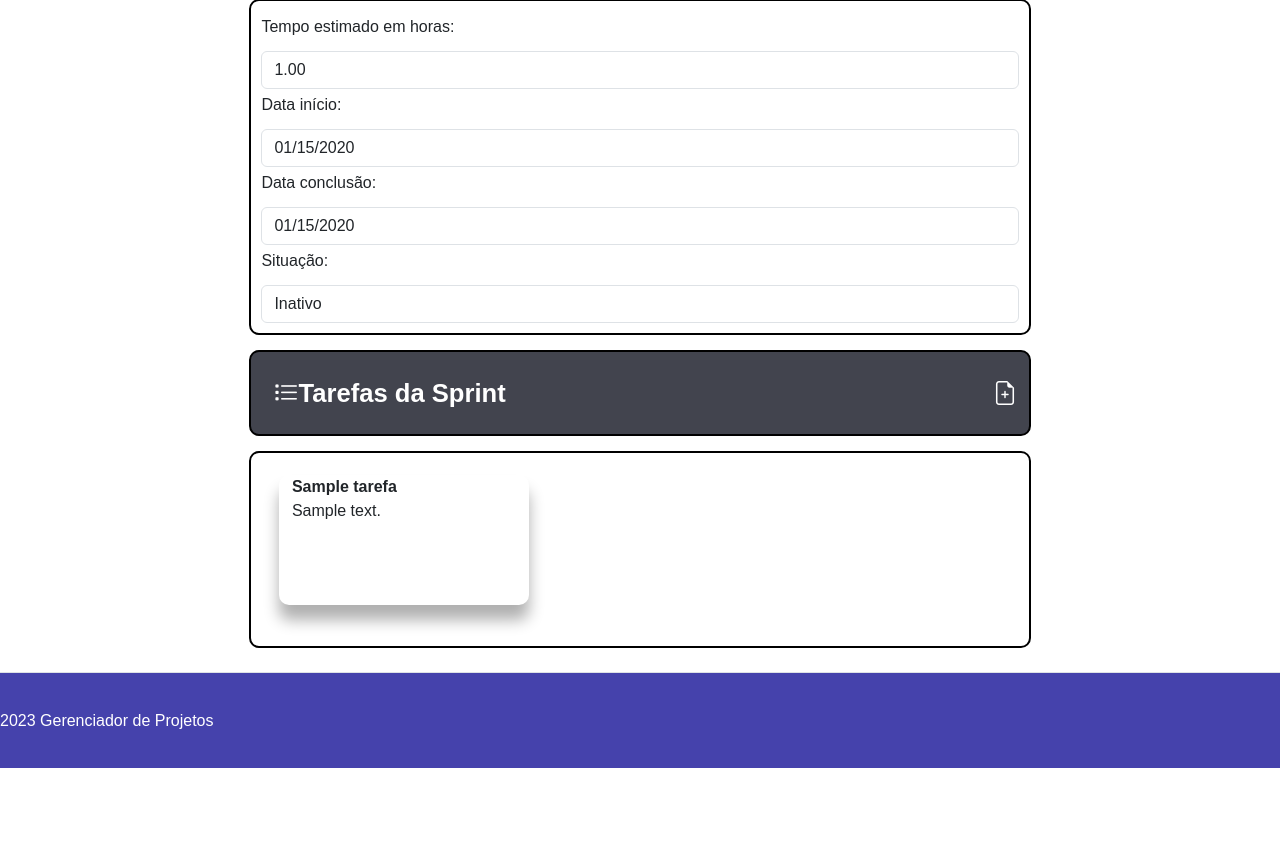
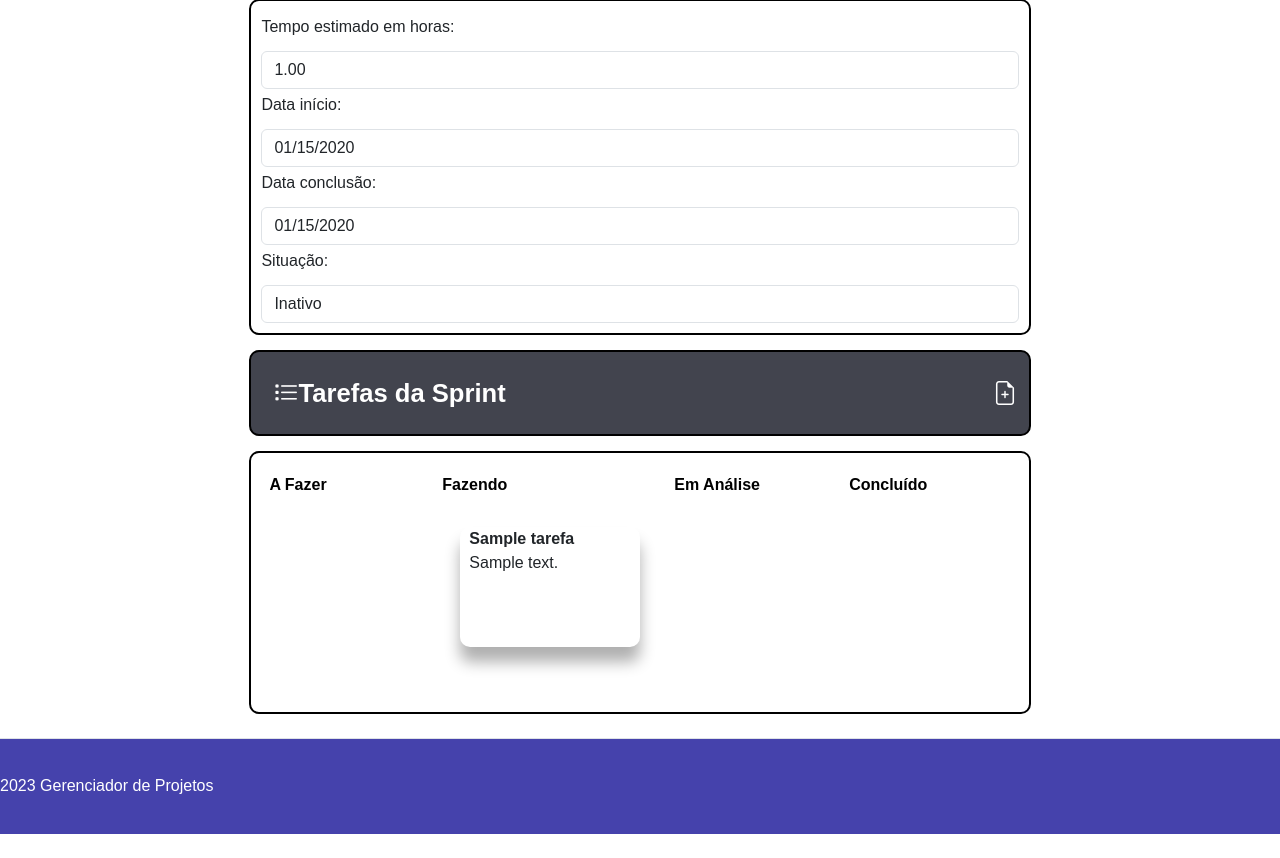
Before and after one commit to Douglaxz/gerenciadorprojetos, a Flask app: page /visualizarSprint/1 in a window 1280 px wide. Shown: the part 173-1031 px from the top of the page. Before the commit the page ends 941 px from the top, so only its background shows below. Run offline with Flask 3, Linux system fonts and the light colour scheme; the visitor is signed in with stand-in values (Sample User, id 1); tables that the repository leaves empty hold one stand-in row (values such as "Sample post"); parts of the project's set-up code (start-up, migrations or seed data) failed here and were passed over; some libraries are stand-ins or nearby versions.

Commit message:
finalizando

```diff
--- a/helpers.py
+++ b/helpers.py
@@ -175,7 +175,7 @@ class frm_editar_tarefa(FlaskForm):
     datacriacao_tarefa = DateField('Data início:')
     dataconclusao_tarefa = DateField('Data conclusão:')
     obs_tarefa = TextAreaField('Observações:', [validators.DataRequired(), validators.Length(min=1, max=500)], render_kw={"placeholder": "digite o descritivo"})
-    status_tarefa = SelectField('Situação:', coerce=int, choices=[(0, 'Ativo'),(1, 'Inativo')])
+    status_tarefa = SelectField('Situação:', coerce=int, choices=[(0, 'A Fazer'),(1, 'Fazendo'),(2, 'Em análise'),(3, 'Concluído')])
     estimativa_tarefa = DecimalField('Tempo estimado em horas:')
     prioridade_tarefa = SelectField('Prioridade:', coerce=int, choices=[(0, 'Alta'),(1, 'Média'),(2, 'Baixa')])
     cod_usuario = SelectField('Responsável:', coerce=int, choices=[(g.cod_user, g.name_user) for g in tb_user.query.all()])
@@ -192,7 +192,7 @@ class frm_visualizar_tarefa(FlaskForm):
     datacriacao_tarefa = DateField('Data início:', render_kw={'readonly': True})
     dataconclusao_tarefa = DateField('Data conclusão:', render_kw={'readonly': True})
     obs_tarefa = TextAreaField('Observações:', [validators.DataRequired(), validators.Length(min=1, max=50)], render_kw={'readonly': True})
-    status_tarefa = SelectField('Situação:', coerce=int, choices=[(0, 'Ativo'),(1, 'Inativo')], render_kw={'readonly': True})
+    status_tarefa = SelectField('Situação:', coerce=int, choices=[(0, 'A Fazer'),(1, 'Fazendo'),(2, 'Em análise'),(3, 'Concluído')], render_kw={'readonly': True})
     estimativa_tarefa = DecimalField('Tempo estimado em horas:', render_kw={'readonly': True})
     prioridade_tarefa = SelectField('Prioridade:', coerce=int, choices=[(0, 'Alta'),(1, 'Média'),(2, 'Baixa')])
     cod_usuario = SelectField('Responsável:', coerce=int, choices=[(g.cod_user, g.name_user) for g in tb_user.query.all()], render_kw={'readonly': True})
@@ -205,7 +205,7 @@ class frm_visualizar_tarefa(FlaskForm):
 #---------------------------------------------------------------------------------------------------------------------------------
 #FORMUÁRIO: sprint
 #TIPO: edição
-#TABELA: tb_cliente
+#TABELA: tb_sprint
 #---------------------------------------------------------------------------------------------------------------------------------
 class frm_editar_sprint(FlaskForm):
     num_sprint = DecimalField('Número da sprint:')
@@ -216,7 +216,7 @@ class frm_editar_sprint(FlaskForm):
 #---------------------------------------------------------------------------------------------------------------------------------
 #FORMUÁRIO: sprint
 #TIPO: visualização
-#TABELA: tb_cliente
+#TABELA: tb_sprint
 #---------------------------------------------------------------------------------------------------------------------------------
 class frm_visualizar_sprint(FlaskForm):
     num_sprint = DecimalField('Tempo estimado em horas:', render_kw={'readonly': True})
--- a/static/app.css
+++ b/static/app.css
@@ -362,6 +362,23 @@ div.op2 {
     position: relative;
 }
 
+.cards__lista_sprint{
+    display: flex;
+    flex-wrap: wrap;
+    justify-content: space-between;
+    align-content: space-between;
+    width: 180px;
+    height: 120px;
+    margin: 5px;
+    display: inline-block;
+    border-radius: 10px;
+    box-shadow: 0px 15px 15px #00000050;
+    margin-bottom: 1.5rem;
+    position: relative;
+    align-items: flex-start;
+}
+
+
 
 .cardladodireito{
     margin-top: -17%;
@@ -399,6 +416,13 @@ div.op2 {
 td {
     vertical-align: middle;
   }
+
+
+.td-sprint{
+    vertical-align: top;
+}
+
+
 
 .divlogin{
     left: 50%;
--- a/templates/visualizarProjeto.html
+++ b/templates/visualizarProjeto.html
@@ -5,7 +5,7 @@
     <i class="bi bi-archive" data-toggle="tooltip" data-placement="right"></i> {{ titulo }}
   </div>
   <div class="box_botoes">
-    <a class="btn btn_titulo" href="{{url_for('editarBacklog',id=id)}}"><i class="bi bi-pencil" style="font-size:1.5rem; color:white;"></i></a>
+    <a class="btn btn_titulo" href="{{url_for('editarProjeto',id=id)}}"><i class="bi bi-pencil" style="font-size:1.5rem; color:white;"></i></a>
   </div>
   <div class="box_botoes">
     <a class="btn btn_titulo" href="{{url_for('projeto')}}"><i class="bi bi-reply" style="font-size:1.5rem; color:white;"></i></a>
--- a/templates/visualizarSprint.html
+++ b/templates/visualizarSprint.html
@@ -37,9 +37,21 @@
   </div>
 </div>
 <div class="boxcentral">
-  {% for tarefa in tarefas%}
-  <a class="btn" href="{{url_for('visualizarTarefa',id=tarefa.cod_tarefa)}}">
-  <div class="cards__lista">
+  <table class="table table-bordered table-responsiv table-hover">
+    <thead class="bg-dark text-white">
+        <tr>
+            <th width="25%">A Fazer</th>
+            <th width="25%">Fazendo</th>
+            <th width="25%">Em Análise</th>
+            <th width="25%">Concluído</th>
+        </tr>
+    </thead>
+    <tbody>
+      <tr>
+        <td class="td-sprint">
+          {% for tarefa in tarefas_0%}
+          <a target="_black" class="btn" href="{{url_for('visualizarTarefa',id=tarefa.cod_tarefa)}}">
+          <div class="cards__lista_sprint">
             <div class="card__info">
               <div class="card-header_backlog">
                 <h2>{{ tarefa.titulo_tarefa }}</h2>
@@ -51,4 +63,57 @@
           </div>
           </a>
           {% endfor %}
+        </td>
+        <td class="td-sprint">
+          {% for tarefa in tarefas_1%}
+          <a target="_black" class="btn" href="{{url_for('visualizarTarefa',id=tarefa.cod_tarefa)}}">
+          <div class="cards__lista_sprint">
+            <div class="card__info">
+              <div class="card-header_backlog">
+                <h2>{{ tarefa.titulo_tarefa }}</h2>
+              </div>
+              <div class="card-body_backlog">
+                <p>{{ tarefa.descricao_tarefa }}</p>
+              </div>
+            </div>
+          </div>
+          </a>
+          {% endfor %}
+        </td>
+        <td>
+          {% for tarefa in tarefas_2%}
+          <a target="_black" class="btn" href="{{url_for('visualizarTarefa',id=tarefa.cod_tarefa)}}">
+          <div class="cards__lista_sprint">
+            <div class="card__info">
+              <div class="card-header_backlog">
+                <h2>{{ tarefa.titulo_tarefa }}</h2>
+              </div>
+              <div class="card-body_backlog">
+                <p>{{ tarefa.descricao_tarefa }}</p>
+              </div>
+            </div>
+          </div>
+          </a>
+          {% endfor %}
+        </td>
+        <td class="td-sprint">
+          {% for tarefa in tarefas_3%}
+          <a target="_black" class="btn" href="{{url_for('visualizarTarefa',id=tarefa.cod_tarefa)}}">
+          <div class="cards__lista_sprint">
+            <div class="card__info">
+              <div class="card-header_backlog">
+                <h2>{{ tarefa.titulo_tarefa }}</h2>
+              </div>
+              <div class="card-body_backlog">
+                <p>{{ tarefa.descricao_tarefa }}</p>
+              </div>
+            </div>
+          </div>
+          </a>
+          {% endfor %}
+        </td>
+      </tr>
+
+
+    </table>
 </div>{% endblock%}
--- a/views.py
+++ b/views.py
@@ -958,7 +958,13 @@ def visualizarSprint(id):
         flash('Sessão expirou, favor logar novamente','danger')
         return redirect(url_for('login',proxima=url_for('visualizarSprint')))
     sprint = tb_sprints.query.filter_by(cod_sprint=id).first()
-    tarefas = tb_tarefas.query.filter_by(cod_sprint=id).all()
+    tarefas_0 = tb_tarefas.query.filter_by(cod_sprint=id, status_tarefa=0).all()
+    tarefas_1 = tb_tarefas.query.filter_by(cod_sprint=id, status_tarefa=1).all()
+    tarefas_2 = tb_tarefas.query.filter_by(cod_sprint=id, status_tarefa=2).all()
+    tarefas_3 = tb_tarefas.query.filter_by(cod_sprint=id, status_tarefa=3).all()
+
+
+
     form = frm_visualizar_sprint()
     form.num_sprint.data = sprint.num_sprint
     form.datainicio_sprint.data = sprint.datainicio_sprint
@@ -966,7 +972,7 @@ def visualizarSprint(id):
     form.status_sprint.data = sprint.status_sprint
     idprojeto = sprint.cod_projeto
 
-    return render_template('visualizarSprint.html', titulo='Visualizar Sprint', id=id, form=form,idprojeto=idprojeto,tarefas=tarefas)
+    return render_template('visualizarSprint.html', titulo='Visualizar Sprint', id=id, form=form,idprojeto=idprojeto,tarefas_0=tarefas_0,tarefas_1=tarefas_1,tarefas_2=tarefas_2,tarefas_3=tarefas_3)
 
 #---------------------------------------------------------------------------------------------------------------------------------
 #ROTA: editarSprint
```
Also changed, not shown: lambda.py (deleted). Lines whose indentation alone changed are shown as unchanged.
